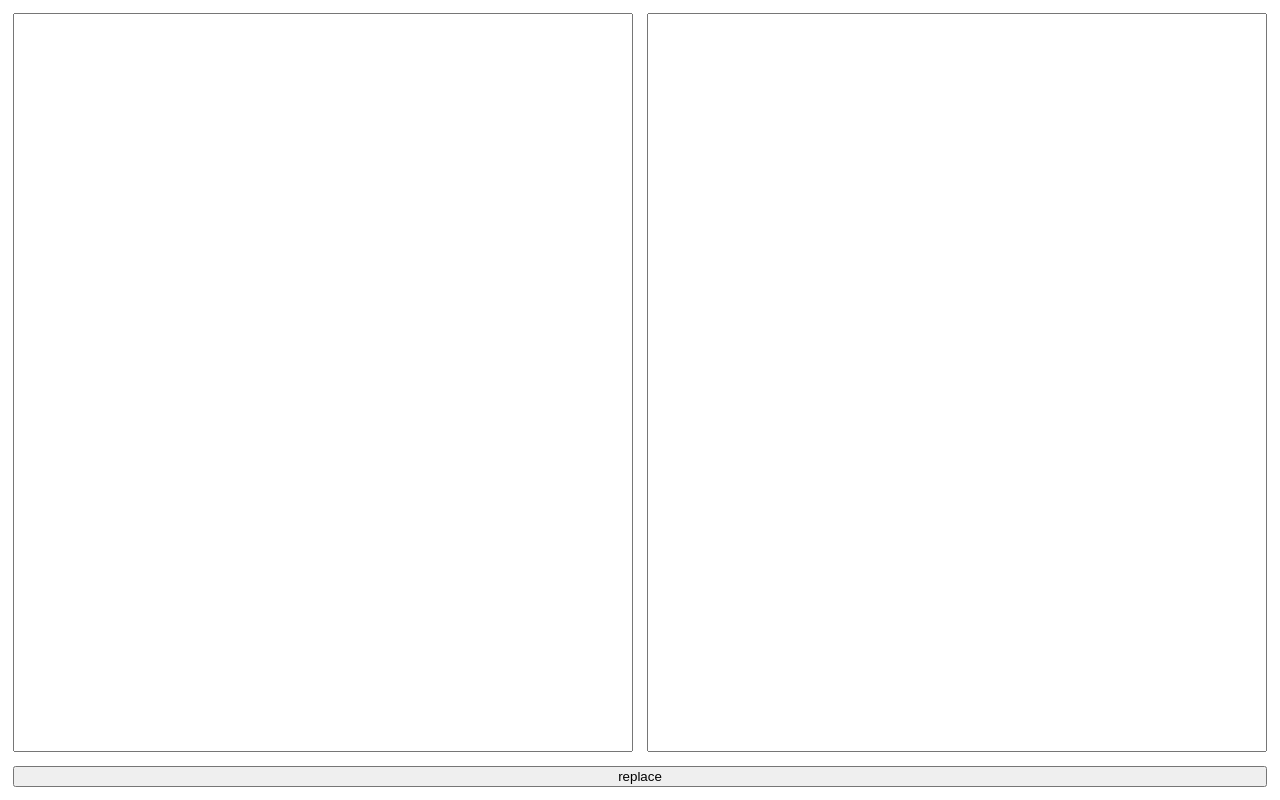
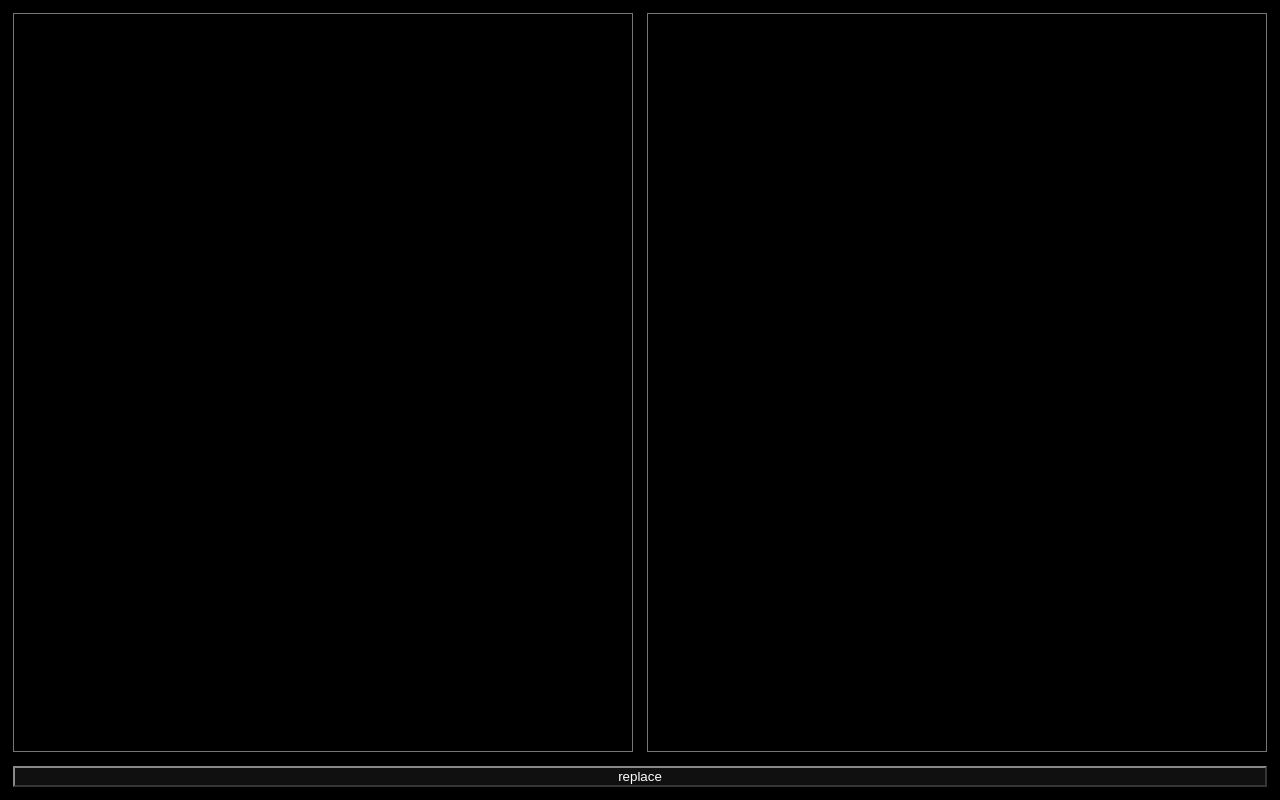
Before and after one commit to GuiRitter/DiaryFormatter, a React (Create React App) app in the folder web/hour_minute_formatter/: page / in a window 1280 px wide. Built offline with nearby package versions, Linux system fonts and the light colour scheme.

Commit message:
added dark theme

```diff
--- a/web/hour_minute_formatter/src/App.css
+++ b/web/hour_minute_formatter/src/App.css
@@ -23,3 +23,14 @@ textarea {
 	grid-area: 2 / 1 / 3 / 3;
 	margin: 0.5em 1em 1em 1em;
 }
+
+* {
+	background-color: #000000;
+	color: #959595
+}
+
+input {
+	background-color: #101010;
+	border-color: #898989;
+	color: #ffffff
+}
```
